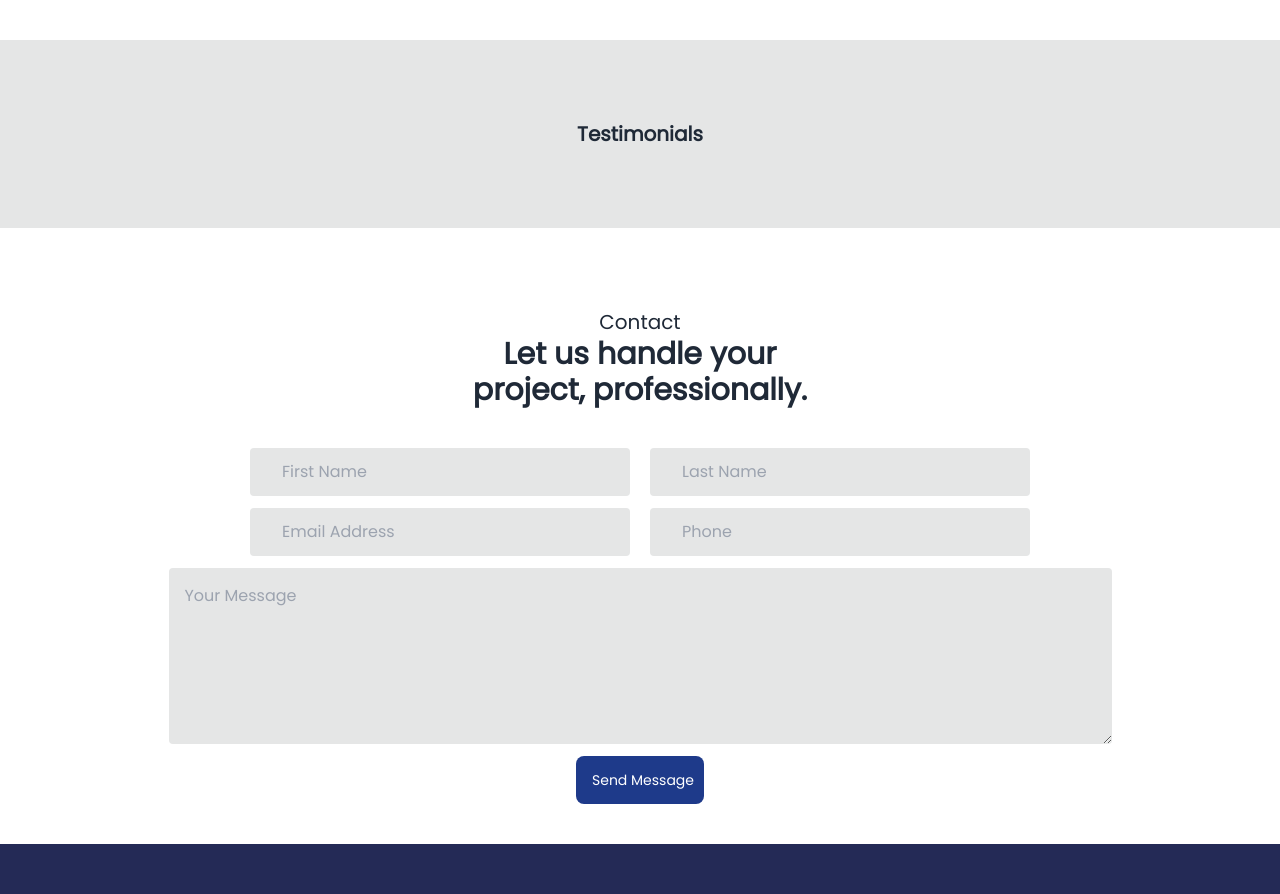
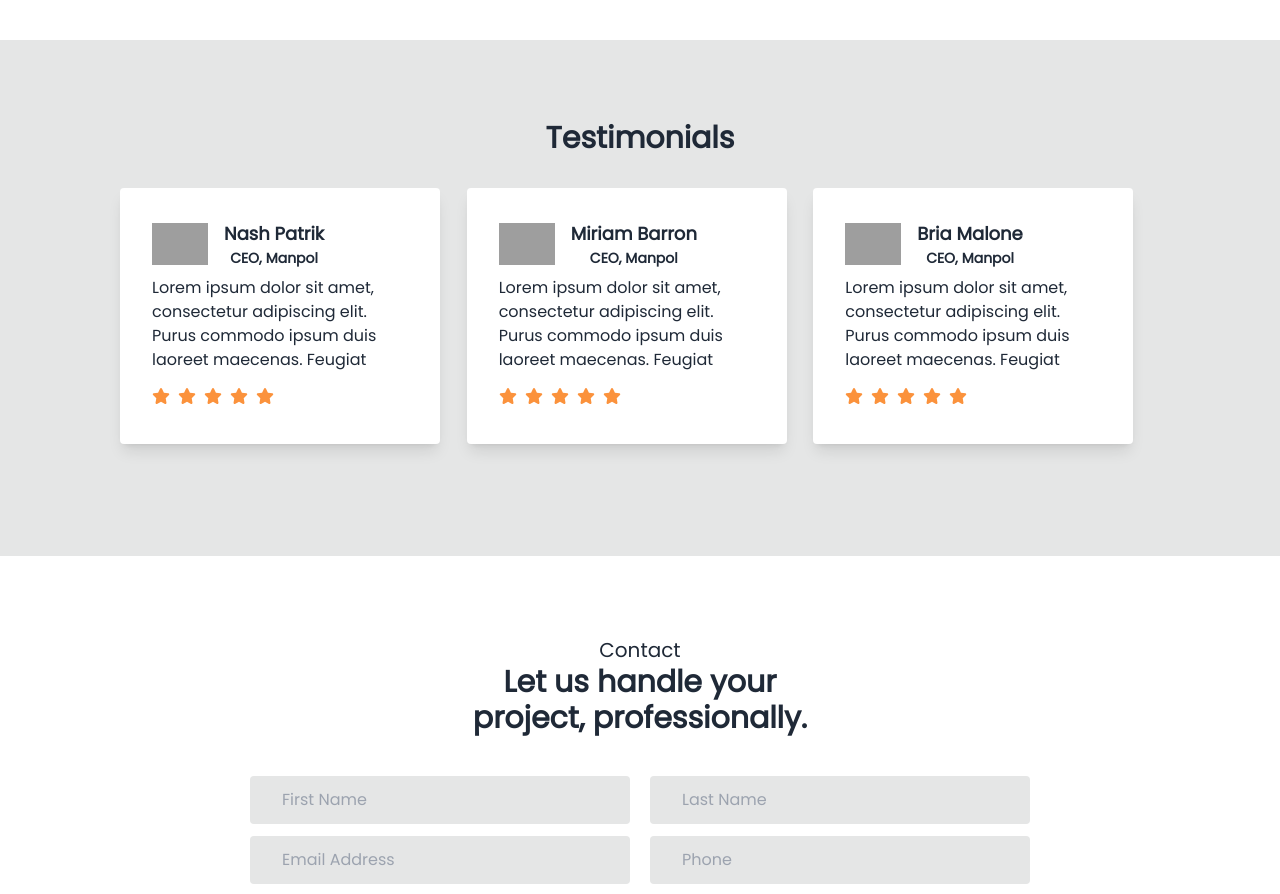
Before and after one commit to ashrafurrahman22/luxury-living-client, a React (Create React App) app: page / in a window 1280 px wide. Shown: the part 1520-2414 px from the top of the page. Built offline with nearby package versions, Linux system fonts and the light colour scheme; grey boxes are pictures that could not be loaded.

Commit message:
home-design-complete

```diff
--- /dev/null
+++ b/public/review.json
@@ -0,0 +1,23 @@
+[
+    {
+        "img": "https://i.ibb.co/ZBwJyGx/Ellipse-90.png",
+        "name" : "Nash Patrik",
+        "title" :"CEO, Manpol",
+        "description" : "Lorem ipsum dolor sit amet, consectetur adipiscing elit. Purus commodo ipsum duis laoreet maecenas. Feugiat"
+
+    },
+    {
+        "img": "https://i.ibb.co/wCVRKxD/Ellipse-91.png",
+        "name" : "Miriam Barron",
+        "title" :"CEO, Manpol",
+        "description" : "Lorem ipsum dolor sit amet, consectetur adipiscing elit. Purus commodo ipsum duis laoreet maecenas. Feugiat"
+
+    },
+    {
+        "img": "https://i.ibb.co/JBBTHnD/Ellipse-92.png",
+        "name" : "Bria Malone",
+        "title" :"CEO, Manpol",
+        "description" : "Lorem ipsum dolor sit amet, consectetur adipiscing elit. Purus commodo ipsum duis laoreet maecenas. Feugiat"
+
+    }
+]
--- /dev/null
+++ b/src/Pages/Home/Testimonials/SingleTesti.js
@@ -0,0 +1,30 @@
+import { faStar } from '@fortawesome/free-solid-svg-icons';
+import { FontAwesomeIcon } from '@fortawesome/react-fontawesome';
+import React from 'react';
+
+const SingleTesti = ({testi}) => {
+
+    const {img, name, title, description}=testi;
+
+    return (
+        <div className="card w-80 rounded card-body bg-base-100 shadow-lg">
+      <div className="flex justify-start items-center gap-4">
+      <figure><img className='w-14' src={img} alt="Shoes" /></figure>
+      <div className="">
+        <h2 className="text-lg font-semibold">{name}</h2>
+        <h2 className="text-sm font-semibold">{title}</h2>
+      </div>
+      </div>
+      <p className='text-left'>{description}</p>
+      <div className='flex justify-start py-2 gap-2 items-center'>
+        <FontAwesomeIcon className='text-orange-400' icon={faStar}></FontAwesomeIcon>
+        <FontAwesomeIcon className='text-orange-400' icon={faStar}></FontAwesomeIcon>
+        <FontAwesomeIcon className='text-orange-400' icon={faStar}></FontAwesomeIcon>
+        <FontAwesomeIcon className='text-orange-400' icon={faStar}></FontAwesomeIcon>
+        <FontAwesomeIcon className='text-orange-400' icon={faStar}></FontAwesomeIcon>
+      </div>
+    </div>
+    );
+};
+
+export default SingleTesti;
--- a/src/Pages/Home/Testimonials/Testimonials.js
+++ b/src/Pages/Home/Testimonials/Testimonials.js
@@ -1,9 +1,26 @@
-import React from 'react';
+import React, { useEffect, useState } from 'react';
+import SingleTesti from './SingleTesti';
 
 const Testimonials = () => {
+
+    const [testies, setTesties] = useState([])
+    useEffect(()=>{
+        fetch('review.json')
+        .then(res=>res.json())
+        .then(data=>setTesties(data))
+    },[])
+
     return (
         <div className='text-center mt-20 p-20 bg-base-300'>
-            <h1 className='text-xl font-bold'>Testimonials</h1>
+            <h1 className='text-3xl font-bold'>Testimonials</h1>
+            <div className='grid grid-cols-3 px-10 my-8'>
+                {
+                    testies.map(testi=><SingleTesti
+                    key={testi?._id}
+                    testi={testi}
+                    ></SingleTesti>)
+                }
+            </div>
         </div>
     );
 };
```
